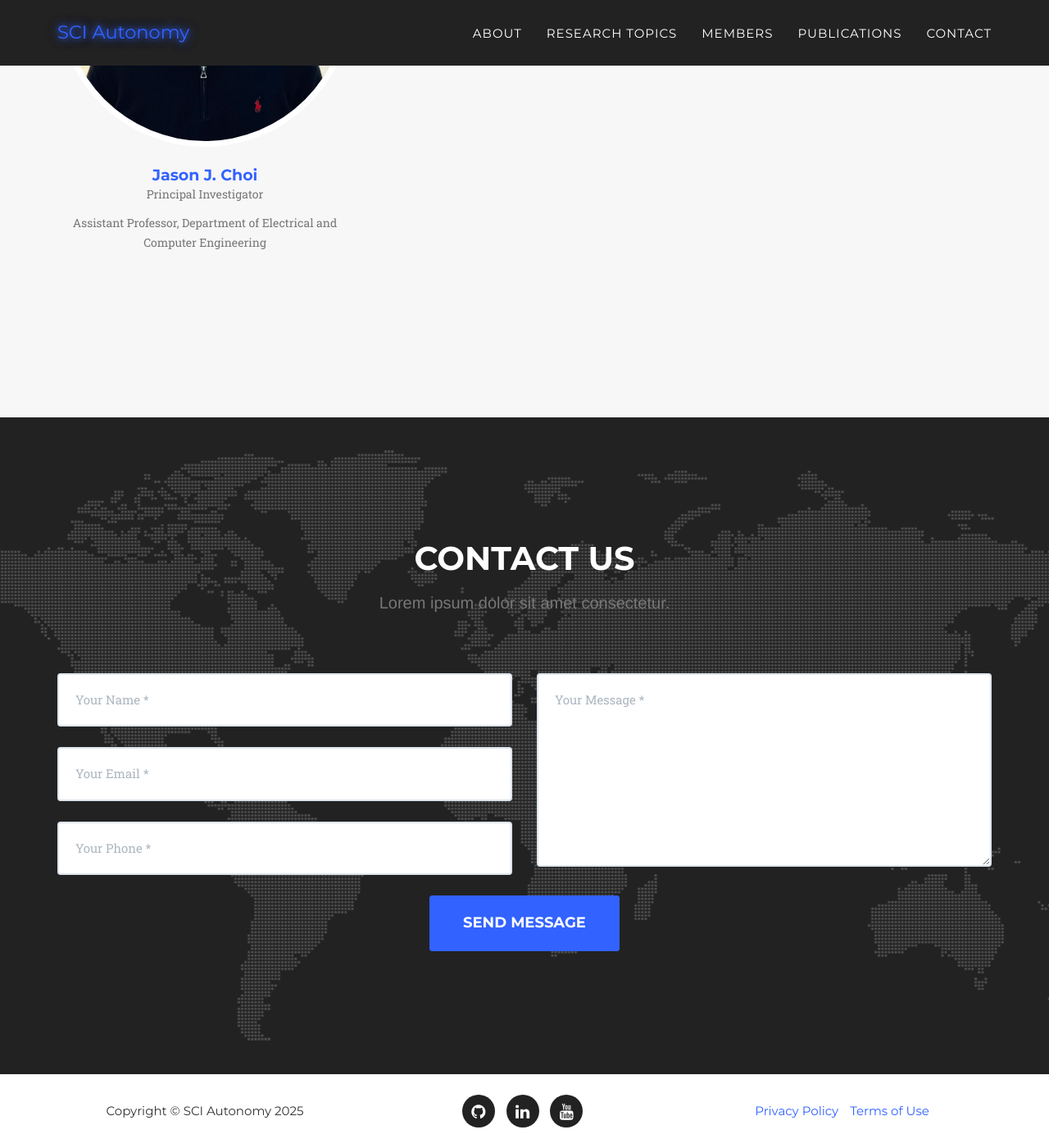
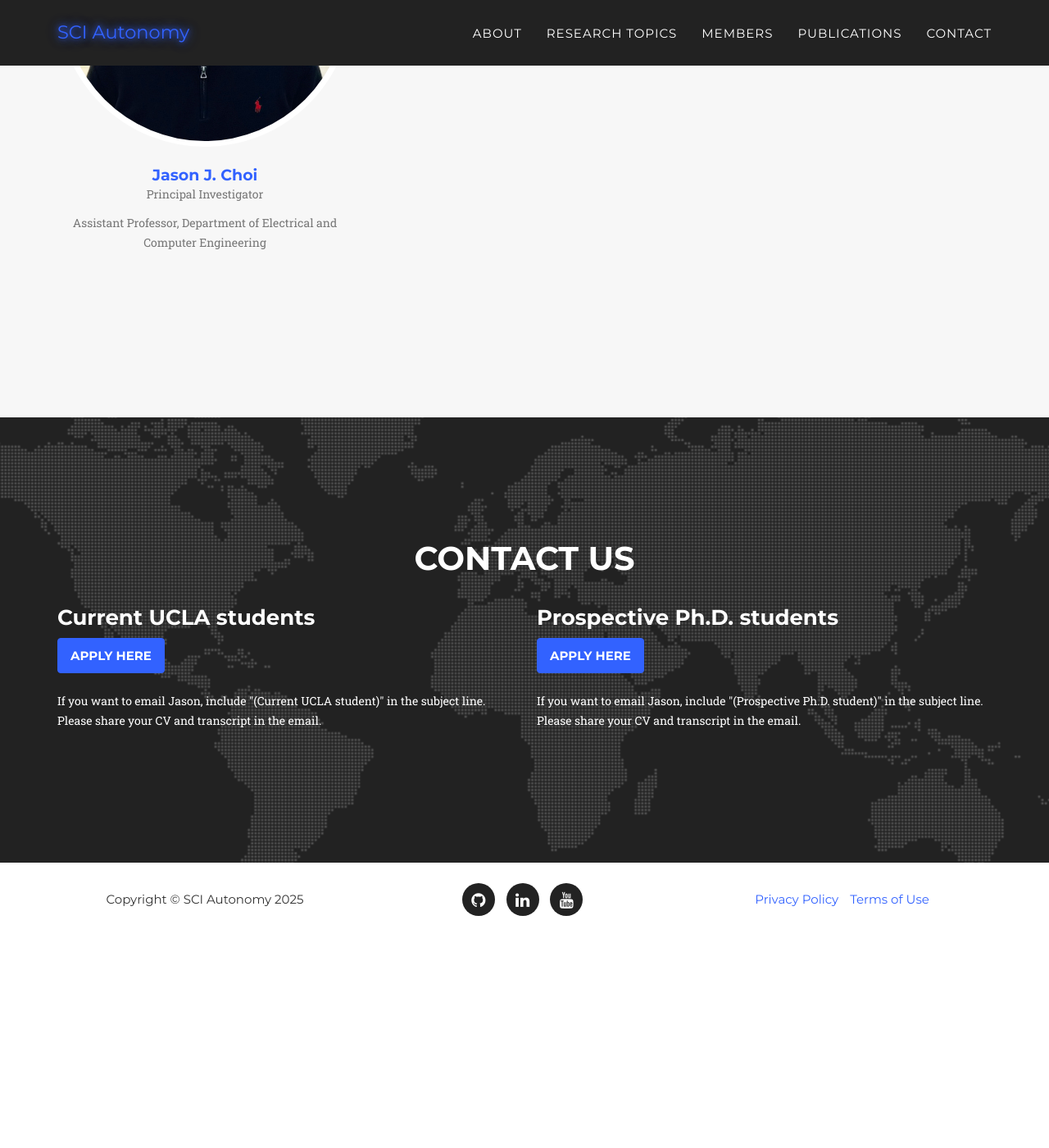
Before and after one commit to ChoiJangho/sci_autonomy_lab_website, a Jekyll site: the page built from index.html, in a window 1280 px wide and 1400 px high, scrolled down 5627 px. Shown: the whole window at 82% size. Built offline with Jekyll 4.4.1, drawn with Linux system fonts in a browser that asks for light colours; some web fonts are replaced; after the commit the page ends 6769 px from its top, so only the background shows below that.

Commit message:
contact: update.

```diff
--- a/_includes/contact.html
+++ b/_includes/contact.html
@@ -3,40 +3,22 @@
             <div class="row">
                 <div class="col-lg-12 text-center">
                     <h2 class="section-heading">Contact Us</h2>
-                    <h3 class="section-subheading text-muted">Lorem ipsum dolor sit amet consectetur.</h3>
                 </div>
             </div>
             <div class="row">
                 <div class="col-lg-12">
-                    <form name="sentMessage" id="contactForm" novalidate>
-                        <div class="row">
-                            <div class="col-md-6">
-                                <div class="control-group form-group">
-                                    <input type="text" class="form-control" placeholder="Your Name *" id="name" required data-validation-required-message="Please enter your name.">
-                                    <p class="help-block text-danger"></p>
-                                </div>
-                                <div class="control-group form-group">
-                                    <input type="email" class="form-control" placeholder="Your Email *" id="email" required data-validation-required-message="Please enter your email address.">
-                                    <p class="help-block text-danger"></p>
-                                </div>
-                                <div class="control-group form-group">
-                                    <input type="tel" class="form-control" placeholder="Your Phone *" id="phone" required data-validation-required-message="Please enter your phone number.">
-                                    <p class="help-block text-danger"></p>
-                                </div>
-                            </div>
-                            <div class="col-md-6">
-                                <div class="control-group form-group">
-                                    <textarea class="form-control" placeholder="Your Message *" id="message" required data-validation-required-message="Please enter a message."></textarea>
-                                    <p class="help-block text-danger"></p>
-                                </div>
-                            </div>
-                            <div class="clearfix"></div>
-                            <div class="col-lg-12 text-center">
-                                <div id="success"></div>
-                                <button type="submit" class="btn btn-xl">Send Message</button>
-                            </div>
+                    <div class="row">
+                        <div class="col-md-6 contact-instruction">
+                            <h3>Current UCLA students</h3>
+                            <a href="https://forms.gle/iY6qJhYYWwof4WwAA" class="btn btn-primary" target="_blank">Apply Here</a> <br><br>
+                            <p>If you want to email Jason, include "(Current UCLA student)" in the subject line. Please share your CV and transcript in the email.</p>
                         </div>
-                    </form>
+                        <div class="col-md-6 contact-instruction">
+                            <h3>Prospective Ph.D. students</h3>
+                            <a href="https://forms.gle/AitZinds9yKjLoJV8" class="btn btn-primary" target="_blank">Apply Here</a> <br><br>
+                            <p>If you want to email Jason, include "(Prospective Ph.D. student)" in the subject line. Please share your CV and transcript in the email.</p>
+                        </div>
+                    </div>
                 </div>
             </div>
         </div>
```
Also changed, not shown: _includes/css/agency.css (+13 -0 lines).
